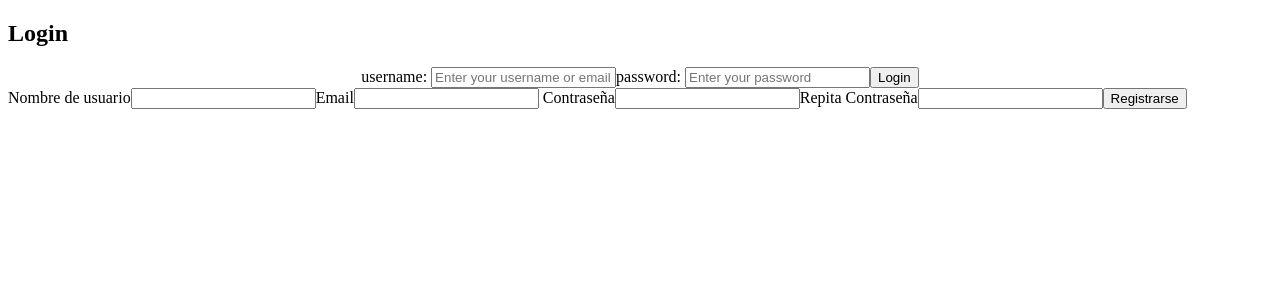
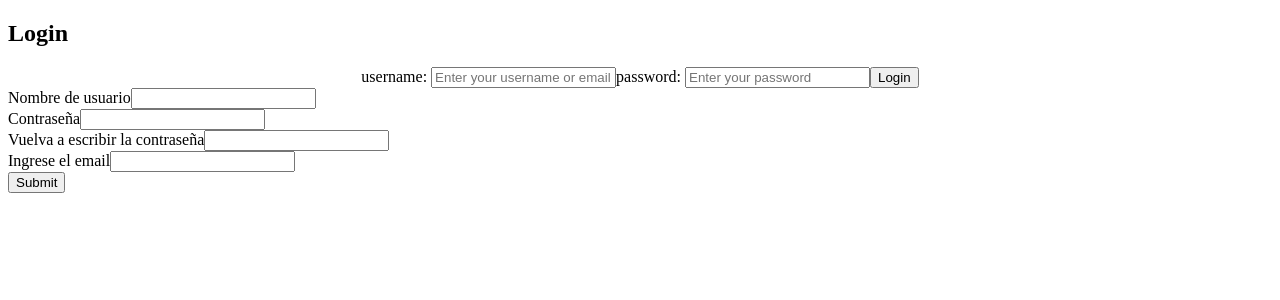
Before and after one commit to marce-ldv/login-hooks, a React (Create React App) app: page / in a window 1280 px wide. Shown: the top 300 px of the page. Built offline with nearby package versions, Linux system fonts and the light colour scheme.

Commit message:
Zform for register Form

```diff
--- a/package.json
+++ b/package.json
@@ -9,7 +9,8 @@
     "express": "^4.17.0",
     "react": "16.8.6",
     "react-dom": "16.8.6",
-    "react-scripts": "2.1.8"
+    "react-scripts": "2.1.8",
+    "yup": "^0.27.0"
   },
   "devDependencies": {
     "morgan": "^1.9.1",
--- a/src/components/Register/index.js
+++ b/src/components/Register/index.js
@@ -1,60 +1,12 @@
-import React, {Fragment, useState} from "react";
-import {newModel as registerData} from "../../types/forms/register";
-import {useRegisterUser} from './hooks';
-import axios from '../../core/axiosInstance';
+import React, {Fragment} from "react";
+import {formType} from "../../types/forms/register";
+import {ZForm} from "../ZForms";
 
 export default function RegisterForm(props) {
 
-    /**
-     * Register hooks
-     */
-    const {handleSubmit, onChange} = useRegisterUser(async (e, userData) => {
-            console.log("submited with data: ", userData);
-            try {
-                const response = await axios.post("/register", {userData});
-
-                console.log(response);
-            } catch (e) {
-                console.log(e)
-            }
-        },
-        registerData
-    );
-
     return (
         <Fragment>
-            <form onSubmit={handleSubmit}>
-                <label htmlFor="user_name"> Nombre de usuario</label>
-                <input
-                    id="user_name"
-                    name="user_name"
-                    // onChange={({target}) => setUserName(target.value)}
-                    onChange={onChange}
-
-                />
-                <label htmlFor="email">Email</label>
-                <input
-                    id="email"
-                    name="email"
-                    // onChange={({target}) => setPassword(target.value)}
-                    onChange={onChange}
-                />
-                <label htmlFor="password"> Contraseña</label>
-                <input
-                    id="password"
-                    name="password"
-                    // onChange={({target}) => setRePassword(target.value)}
-                    onChange={onChange}
-                />
-                <label htmlFor="re_password">Repita Contraseña</label>
-                <input
-                    id="re_password"
-                    name="re_password"
-                    // onChange={({target}) => setEmail(target.value)}
-                    onChange={onChange}
-                />
-                <input type="submit" value="Registrarse"/>
-            </form>
+            <ZForm formType={formType} />
         </Fragment>
     );
 }
--- /dev/null
+++ b/src/components/ZForms/hooks.js
@@ -0,0 +1,52 @@
+import {useState} from 'react';
+import {getFieldSchema, getFormSchema as ZFormSchema} from "./types";
+
+const useZForm = (formType, callback) => {
+
+    /**
+     *
+     */
+    const [inputs, setInputs] = useState({});
+    const [isValid, setIsValid] = useState(false);
+
+    /**
+     *
+     * @returns {Promise<void>}
+     */
+    const validateSchema = async () => {
+        const validate = await ZFormSchema().isValid(formType);
+        setIsValid(validate);
+    };
+
+    /**
+     *
+     * @param eventSubmit
+     * @returns {Promise<void>}
+     */
+    const handleSubmit = (eventSubmit) => {
+        eventSubmit.preventDefault();
+        callback(inputs, eventSubmit);
+    };
+
+    /**
+     *
+     * @param e
+     */
+    const onChange = (e) => {
+        e.persist();
+        const {target} = e;
+        setInputs((inputs) => ({...inputs, [target.name]: target.value}));
+    };
+
+    validateSchema();
+
+    return {
+        handleSubmit,
+        onChange,
+        isValid,
+    }
+};
+
+export {
+    useZForm,
+}
--- /dev/null
+++ b/src/components/ZForms/index.js
@@ -0,0 +1,19 @@
+import React, {useEffect} from 'react';
+import {useZForm} from "./hooks";
+import {ZInput} from './input'
+
+export const ZForm = ({formType}) => {
+
+    const {handleSubmit, isValid, onChange} = useZForm(formType, (inputs) => {
+        console.log(inputs);
+    });
+
+    return (
+        <>
+            <form onSubmit={handleSubmit}>
+                {isValid && formType.map(field => (<ZInput field={field} onChange={onChange} key={field.name} />))}
+                <input type="submit" />
+            </form>
+        </>
+    )
+};
--- /dev/null
+++ b/src/components/ZForms/input.js
@@ -0,0 +1,19 @@
+import React from 'react';
+
+export const ZInput = ({field, onChange}) => {
+    return (
+        <div>
+            <label
+                htmlFor={"z-"+field.name}
+            >
+                {field.label}
+            </label>
+            <input
+                type={field.input}
+                id={"z-"+field.name}
+                name={field.name}
+                onChange={onChange}
+            />
+        </div>
+    )
+};
--- /dev/null
+++ b/src/components/ZForms/types.js
@@ -0,0 +1,18 @@
+import {object, string, array} from "yup";
+
+function getFieldSchema() {
+    return object().shape({
+        label: string().required(),
+        name: string().required(),
+        input: string().matches(/(text|password|email|number)/),
+    });
+}
+
+function getFormSchema() {
+    return array().of(getFieldSchema()).min(1);
+}
+
+export {
+    getFieldSchema,
+    getFormSchema,
+}
--- a/src/types/forms/register.js
+++ b/src/types/forms/register.js
@@ -5,6 +5,13 @@ const model = {
   email: ""
 };
 
+export const formType = [
+  {name: 'user_name', label: 'Nombre de usuario', input: 'text'},
+  {name: 'password', label: 'Contraseña', input: 'password'},
+  {name: 're_password', label: 'Vuelva a escribir la contraseña', input: 'password'},
+  {name: 'email', label: 'Ingrese el email', input: 'email'},
+];
+
 export function newModel(model = model) {
   return model;
 }
```
Also changed, not shown: 1 other file (tests, documents, lock files or other folders).
